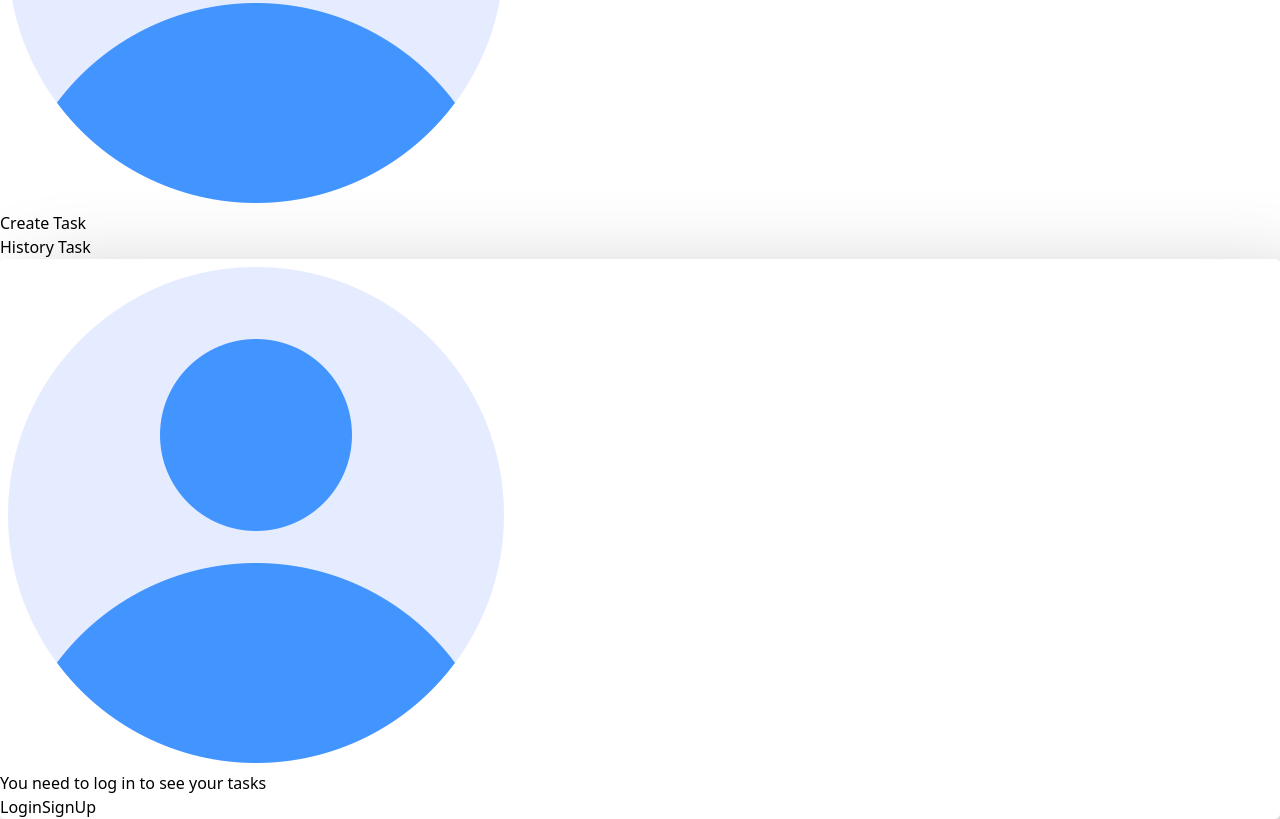
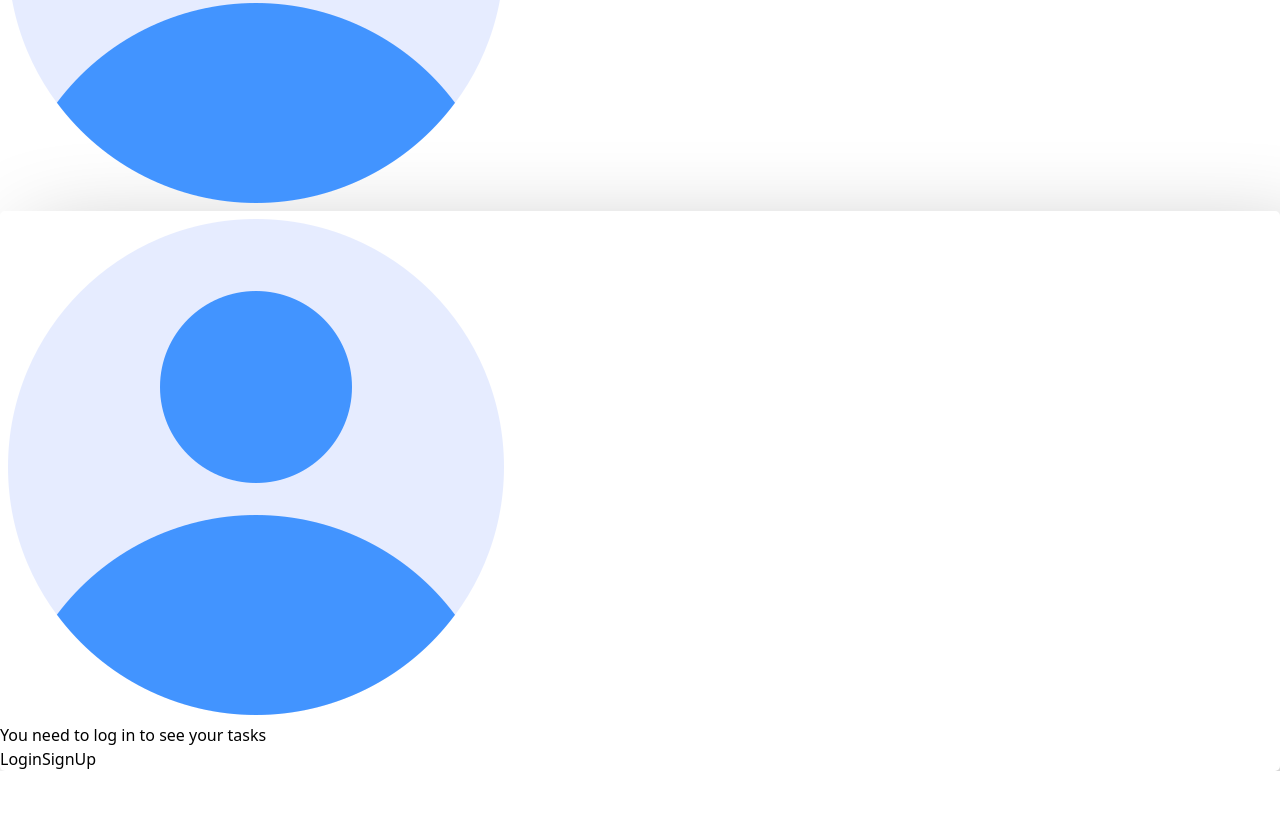
Before and after one commit to Rvjonh/TaskFrontend, a React (Vite) app: page / in a window 1280 px wide. Shown: the part 1445-2264 px from the top of the page. After the commit the page ends 2216 px from the top, so only its background shows below. Built offline with nearby package versions, Linux system fonts and the light colour scheme.

Commit message:
fix: show task navbar when user is active

```diff
--- a/src/routes/layout/index.tsx
+++ b/src/routes/layout/index.tsx
@@ -1,15 +1,21 @@
-import { Link, Outlet } from 'react-router-dom'
+import { Outlet } from 'react-router-dom'
 
 import NavbarLink from './../../components/navbar'
 import { TaskNavbar } from '../../components/tasksNavbar';
 
+import { useIsLogged } from '../../hooks/userIsLogged';
+
 export function Layout() {
+  const userActive = useIsLogged()
+
   return (
     <div>
 
       <NavbarLink />
 
-      <TaskNavbar />
+      {userActive.active &&
+        <TaskNavbar />
+      }
 
       <Outlet />
 
```
